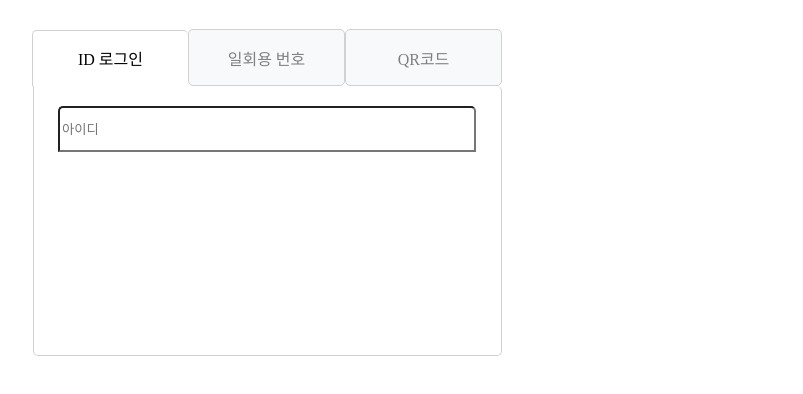
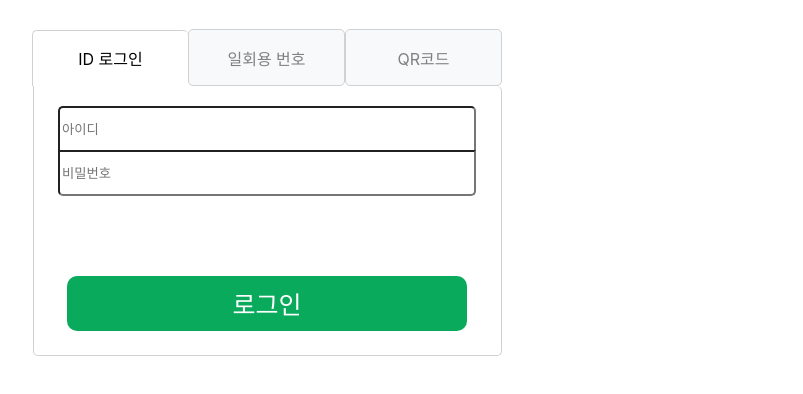
Before and after one commit to LeeSangHyeok0731/FE_homework, a plain HTML site: page index.html in a window 1280 px wide. Shown: the part 164-558 px from the top of the page, without its empty margins (373-1176 px from the left). Drawn offline with Linux system fonts and the light colour scheme.

Commit message:
fourth commit

```diff
--- a/hello.css
+++ b/hello.css
@@ -1,5 +1,6 @@
 body{
     background: white;
+    font-family: -apple-system, BlinkMacSystemFont, helvetica, "Apple SD Gothic Neo", sans-serif;
 }
 a {
     text-decoration-line: none;
@@ -56,7 +57,7 @@ a {
     justify-content: center;
     border-bottom:0px;
 }
-.Id2 {
+.Id2, .first {
     width: 155px;
     height: 55px;
     background-color: rgb(248, 249, 250);
@@ -67,17 +68,7 @@ a {
     align-items: center;
     justify-content: center;
 }
-.first {
-    width: 155px;
-    height: 55px;
-    background-color: rgb(248, 249, 250);
-    display: flex;
-    border: 1px solid rgb(207, 209, 211);
-    border-radius: 5px;
-    position: relative;
-    align-items: center;
-    justify-content: center;
-}
+
 .first2 {
     width: 155px;
     height: 55px;
@@ -140,3 +131,12 @@ h1 {
     display: flex;
     justify-content: center;
 }
+#login{
+    width: 400px;
+    height: 55px;
+    background-color: #09aa5c;
+    display: flex;
+    justify-content: center;
+    position:relative;
+    align-items : center;
+}
--- a/index.html
+++ b/index.html
@@ -40,8 +40,17 @@
         </a>
     </div>
     <div id="container2">
-        <div class="body" style="align-items:flex-start; padding-top:19px;">
-            <input input type="text" placeholder="아이디" style="height: 40px; width:410px; border-top-left-radius: 5px; border-top-right-radius: 5px;position:relative; top: 1px;">
+        <div class="body" style="align-items:flex-start; padding-top:19px; flex-wrap: wrap;">
+            <input input type="text" placeholder="아이디" style="height: 40px; width:410px; border-top-left-radius: 5px; border-top-right-radius: 5px; position:relative; top: 1px; cursor: pointer;">
+            <input input id="password-input" type="text" placeholder="비밀번호" style="height: 40px; width:410px; border-bottom-left-radius: 5px; border-bottom-right-radius: 5px;position:absolute; top: 64px;">
+            <button id="login"
+            style="text-align: center;
+            top:50px; font-size :25px;
+            color:white;
+            border-radius:10px;
+            border: 0px solid white;
+            cursor: pointer;
+            ">로그인</button>
         </div>
     </div>
 </body>
```
